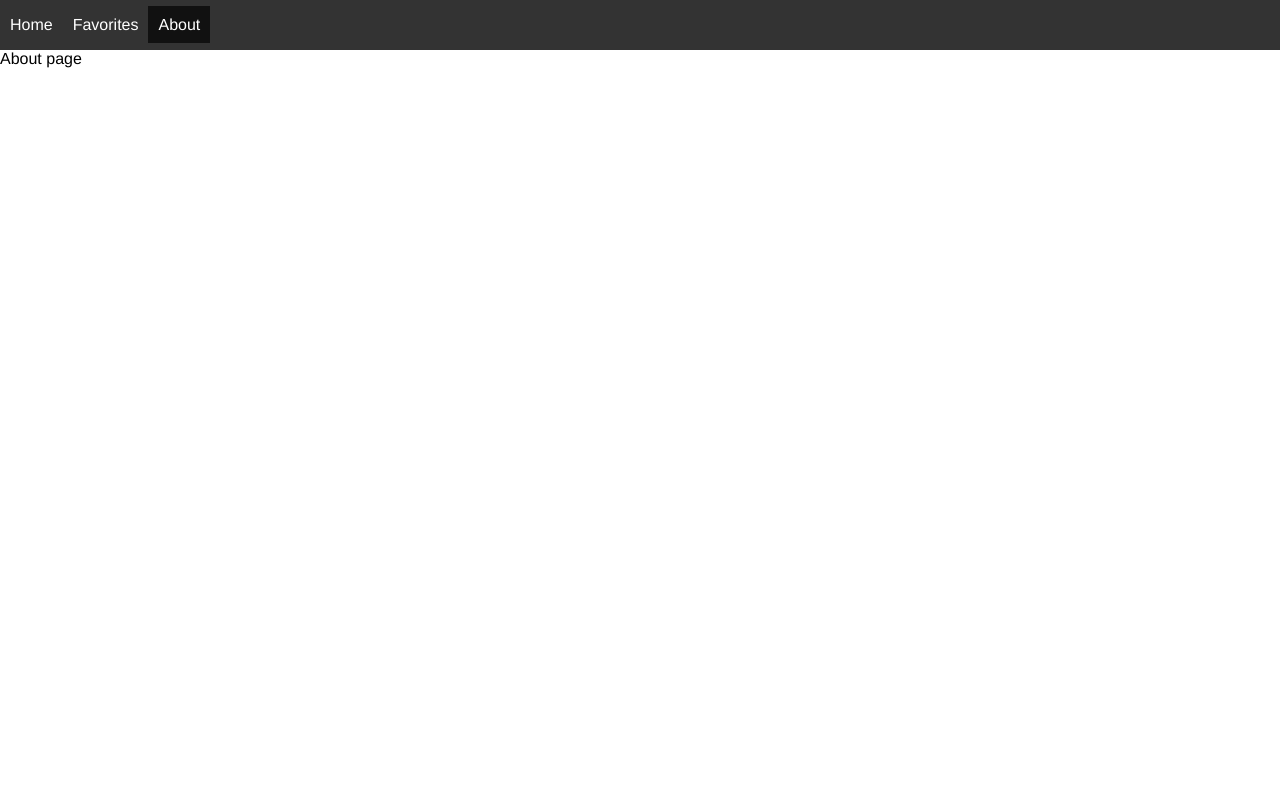
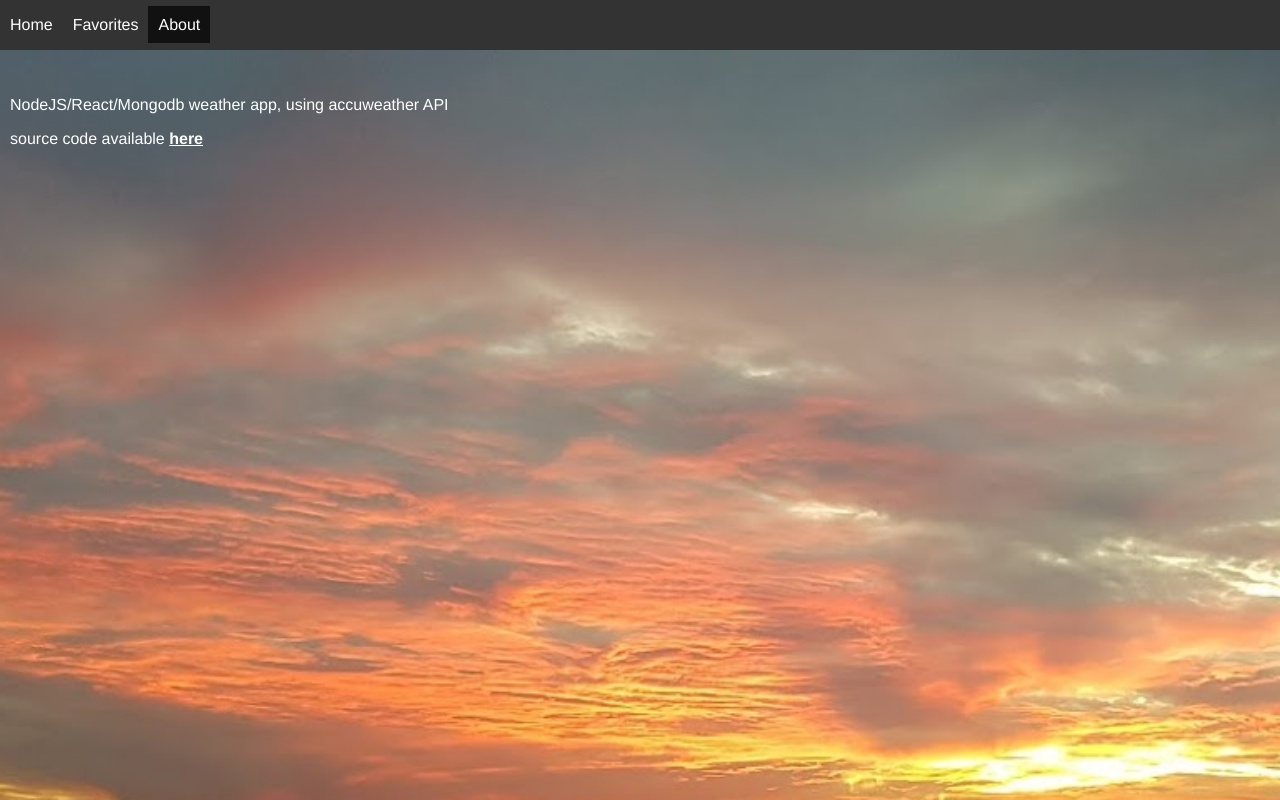
Before and after one commit to doubletuna/weather-app, a React (Create React App) app in the folder client/: page /#/favorites in a window 1280 px wide. Both pictures are taken after a click on the item "About". Built offline with nearby package versions, Linux system fonts and the light colour scheme.

Commit message:
mod navbar padding + about page

```diff
--- a/client/src/Components/About/About.scss
+++ b/client/src/Components/About/About.scss
@@ -0,0 +1,20 @@
+.about-wrapper {
+  width: 100%;
+  height: -moz-fit-content;
+  height: fit-content;
+  min-height: calc(100% - 50px);
+  box-sizing: border-box;
+  background-image: url(/background.png);
+  background-repeat: no-repeat;
+  background-position: center;
+  background-size: cover;
+  font-family: Helvetica;
+  font-size: 16px;
+  padding: 30px 10px;
+  color: #ffffff;
+
+  .git-link {
+    font-weight: 600;
+    color: #ffffff;
+  }
+}
--- a/client/src/Components/About/About.tsx
+++ b/client/src/Components/About/About.tsx
@@ -6,7 +6,10 @@ const About = () => {
 
   return (
     <div className="about-wrapper">
-      About page
+
+      <p>NodeJS/React/Mongodb weather app, using accuweather API</p>
+      <p>source code available <a className="git-link" href="https://github.com/doubletuna/weather-app" target="_blank" rel="noopener noreferrer">here</a></p>
+
     </div>
   )
 }
--- a/client/src/Components/NavBar/NavBar.scss
+++ b/client/src/Components/NavBar/NavBar.scss
@@ -10,7 +10,6 @@
   @media (max-width: 700px) {
     flex-direction: column;
     justify-content: center;
-    padding-bottom: 10px;
   }
 
   .navbar-container {
--- a/client/src/Components/Search/Search.scss
+++ b/client/src/Components/Search/Search.scss
@@ -1,7 +1,12 @@
 .search-wrapper {
-  padding-left: calc(50vw - 450px);  height: 32px;
+  padding-left: calc(50vw - 450px);
+  height: 32px;
   top: 10px;
   left: calc(50vw - 150px);
+
+  @media (max-width: 700px) {
+    padding-bottom: 10px;
+  }
 
   .search-field {
     width: 300px;
```
